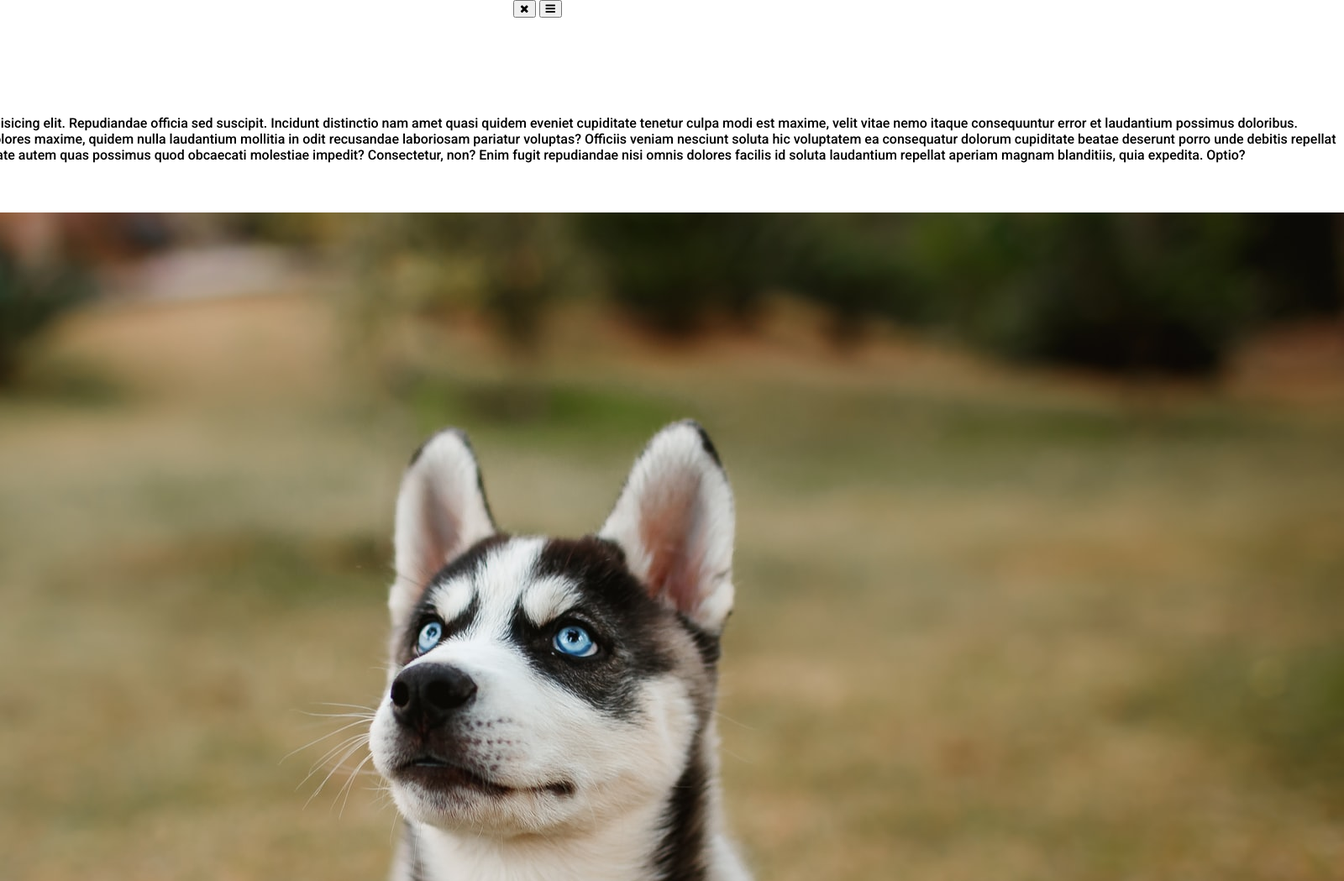
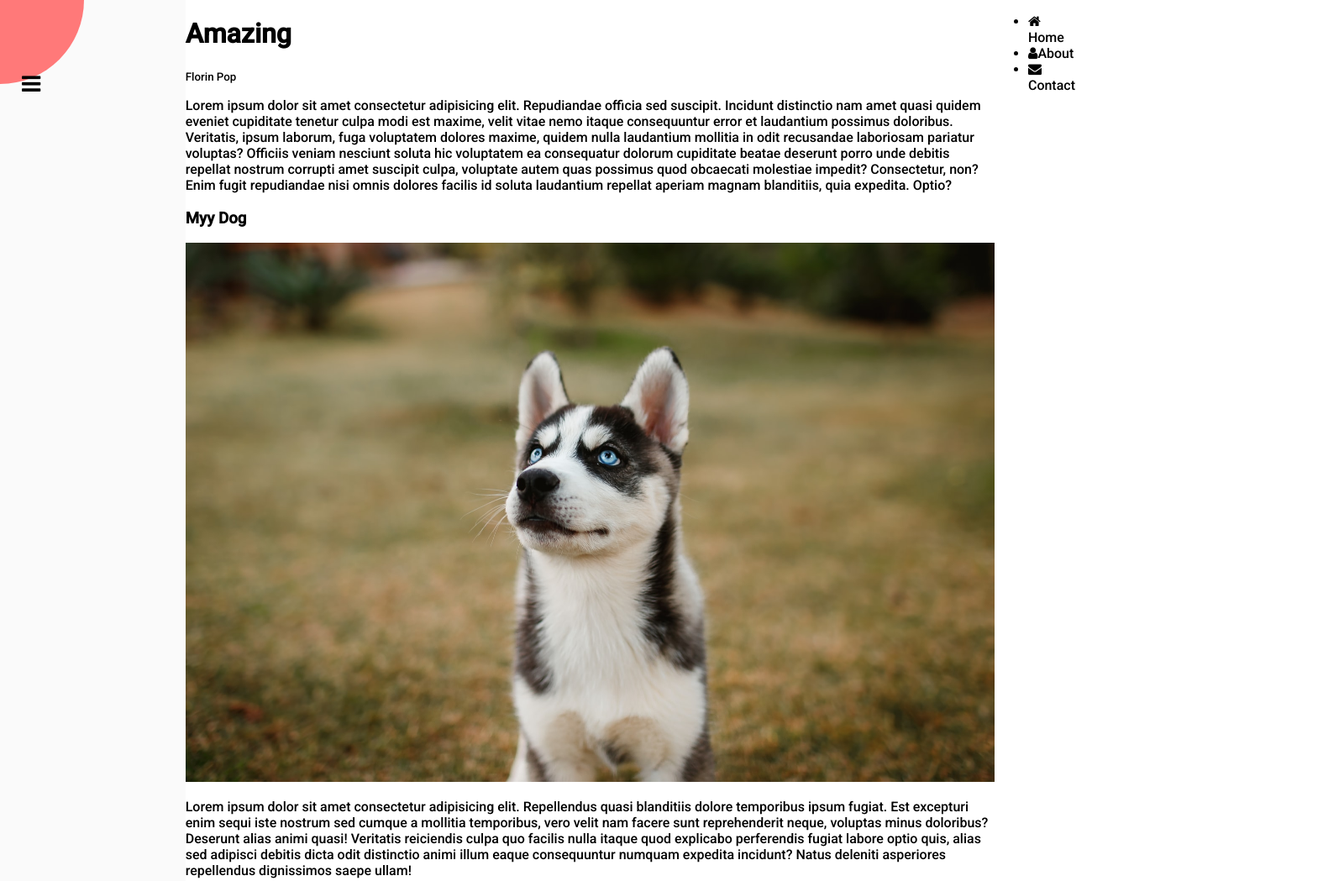
Before and after one commit to hamzaanwardev/rotating-navigation, a plain HTML site: page index.html in a window 1280 px wide. Shown: the top 1049 px of the page at 84% size, 1600 px wide, since content can reach past the window. Drawn offline with Linux system fonts and the light colour scheme.

Commit message:
styling of our page

```diff
--- a/style.css
+++ b/style.css
@@ -8,8 +8,54 @@
 body {
     font-family: 'Roboto', sans-serif;
     display: flex;
-    flex-direction: column;
-    align-items: center;
-    justify-content: center;
+    overflow-x: hidden;
+
     margin: 0;
 }
+.container {
+    background: #fafafa;
+    transform-origin: top left;
+    transition: transform 0.5s linear;
+    width: 100vw;
+}
+.container.show-nav {
+    transform: rotate(-20deg);
+}
+.circle-container {
+    position: fixed;
+    top: -100px;
+    left: -100px;
+}
+.circle {
+    background: #ff7979;
+    height: 200px;
+    width: 200px;
+    border-radius: 50%;
+    position: relative;
+    transition: transform 0.5s linear;
+}
+.circle button {
+    position: absolute;
+    top: 50%;
+    left: 50%;
+    height: 100%;
+    border: 0;
+    background: transparent;
+    font-size: 26px;
+}
+.circle button:focus {
+    outline: none;
+}
+
+.circle button#open {
+    left: 60%;
+}
+.circle button#close {
+    top: 60%;
+    transform: rotate(90deg);
+    transform-origin: top left;
+}
+
+.content img {
+    width: 100%;
+}
```
Also changed, not shown: index.html (+0 -1 lines).
